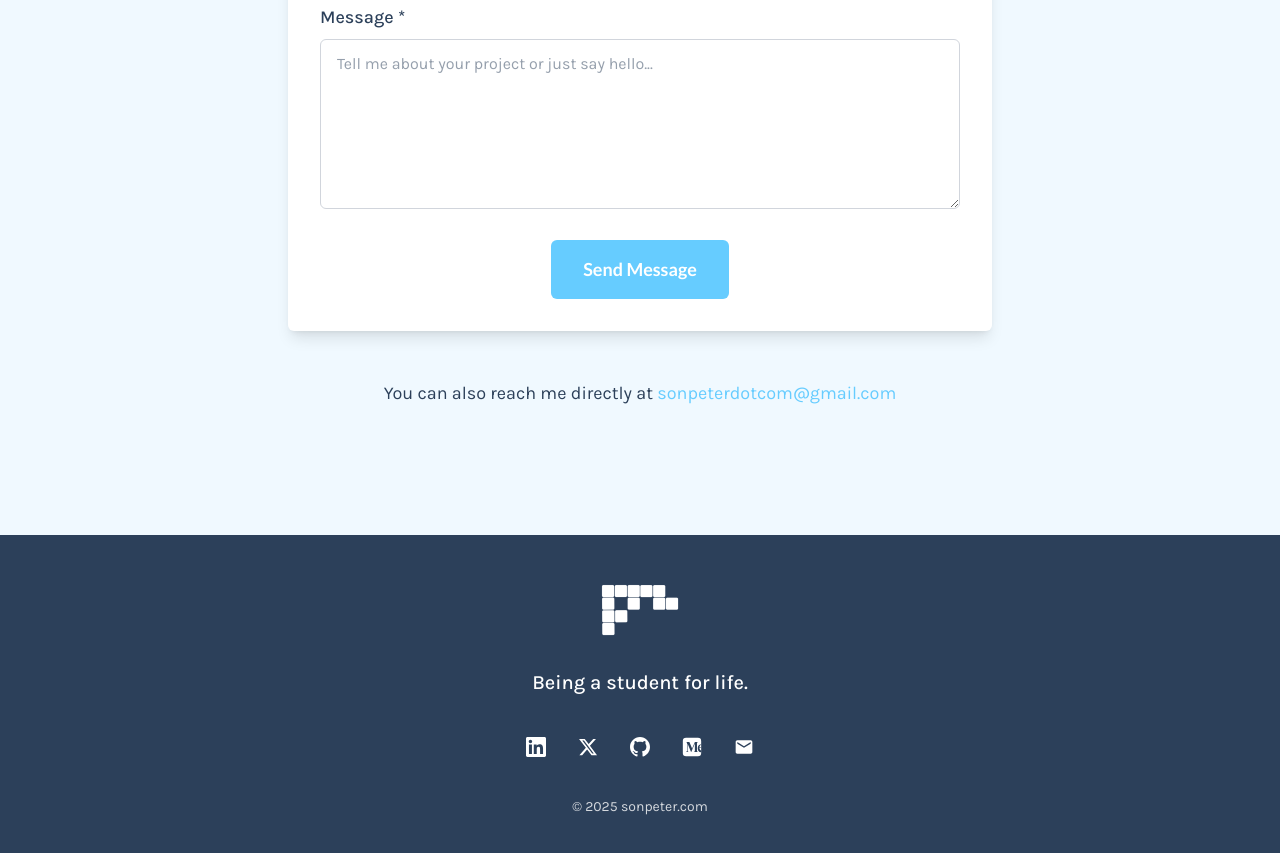
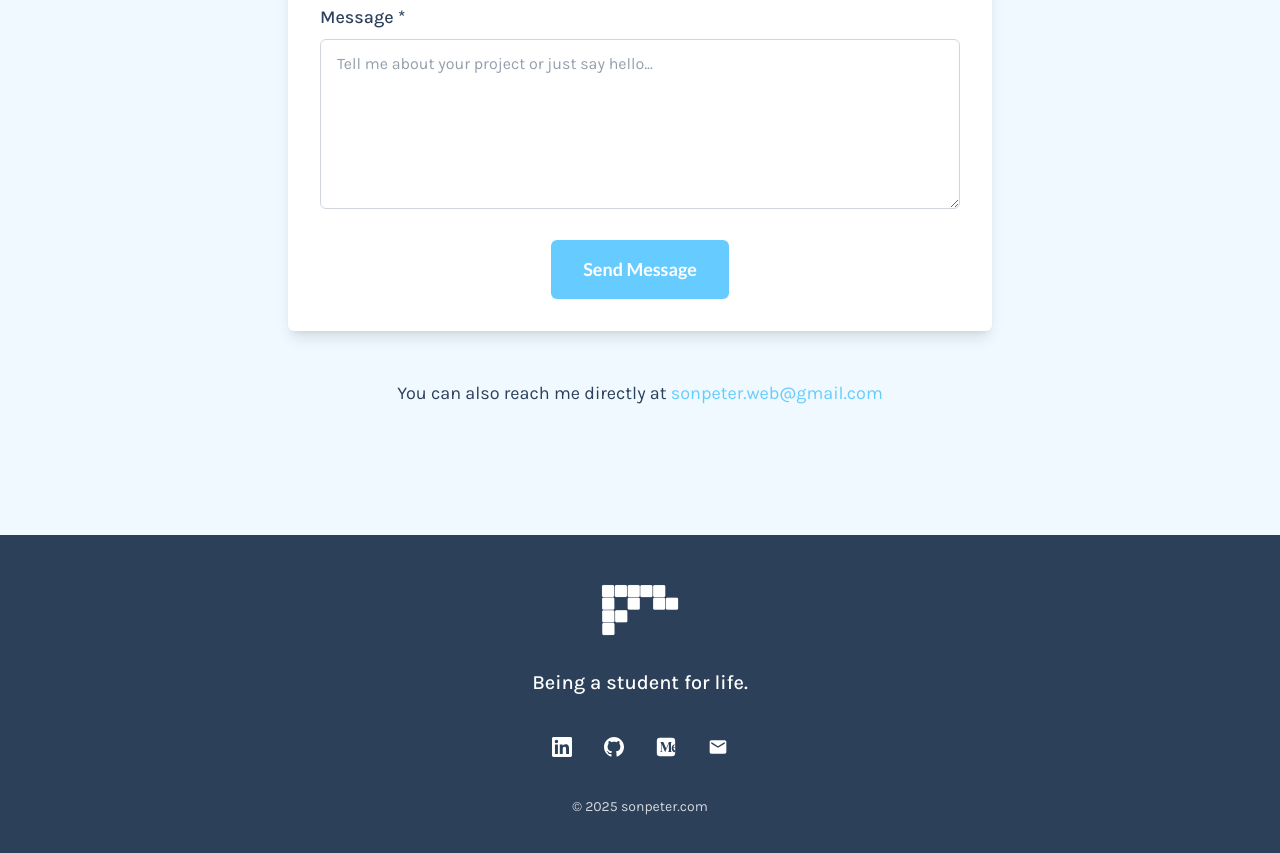
Before and after one commit to spacekey28/portfolio-site-astro, an Astro site: page /contact in a window 1280 px wide. Shown: the part 649-1502 px from the top of the page. Built offline with nearby package versions, Linux system fonts and the light colour scheme; Astro itself is replaced by a stand-in of ours.

Commit message:
Update socials

```diff
--- a/src/components/SocialLinks.tsx
+++ b/src/components/SocialLinks.tsx
@@ -21,17 +21,8 @@ const SocialLinks: React.FC<SocialLinksProps> = ({ variant = 'dark', className =
             )
         },
         {
-            name: 'X',
-            href: 'https://x.com/spacekey28',
-            icon: (
-                <svg width="20" height="20" viewBox="0 0 24 24" fill="none" xmlns="http://www.w3.org/2000/svg">
-                    <path d="M18.244 2.25h3.308l-7.227 8.26 8.502 11.24H16.17l-5.214-6.817L4.99 21.75H1.68l7.73-8.835L1.254 2.25H8.08l4.713 6.231zm-1.161 17.52h1.833L7.084 4.126H5.117z" fill={iconColor} />
-                </svg>
-            )
-        },
-        {
             name: 'GitHub',
-            href: 'https://github.com/spacekey28',
+            href: 'https://github.com/sonpeterweb',
             icon: (
                 <svg width="20" height="20" viewBox="0 0 24 24" fill="none" xmlns="http://www.w3.org/2000/svg">
                     <path d="M12 0c-6.626 0-12 5.373-12 12 0 5.302 3.438 9.8 8.207 11.387.599.111.793-.261.793-.577v-2.234c-3.338.726-4.033-1.416-4.033-1.416-.546-1.387-1.333-1.756-1.333-1.756-1.089-.745.083-.729.083-.729 1.205.084 1.839 1.237 1.839 1.237 1.07 1.834 2.807 1.304 3.492.997.107-.775.418-1.305.762-1.604-2.665-.305-5.467-1.334-5.467-5.931 0-1.311.469-2.381 1.236-3.221-.124-.303-.535-1.524.117-3.176 0 0 1.008-.322 3.301 1.23.957-.266 1.983-.399 3.003-.404 1.02.005 2.047.138 3.006.404 2.291-1.552 3.297-1.23 3.297-1.23.653 1.653.242 2.874.118 3.176.77.84 1.235 1.911 1.235 3.221 0 4.609-2.807 5.624-5.479 5.921.43.372.823 1.102.823 2.222v3.293c0 .319.192.694.801.576 4.765-1.589 8.199-6.086 8.199-11.386 0-6.627-5.373-12-12-12z" fill={iconColor} />
@@ -54,7 +45,7 @@ const SocialLinks: React.FC<SocialLinksProps> = ({ variant = 'dark', className =
         },
         {
             name: 'Email',
-            href: 'mailto:sonpeterdotcom@gmail.com',
+            href: 'mailto:sonpeter.web@gmail.com',
             icon: (
                 <svg width="20" height="20" viewBox="0 0 24 24" fill="none" xmlns="http://www.w3.org/2000/svg">
                     <path d="M20 4H4c-1.1 0-1.99.9-1.99 2L2 18c0 1.1.9 2 2 2h16c1.1 0 2-.9 2-2V6c0-1.1-.9-2-2-2zm0 4l-8 5-8-5V6l8 5 8-5v2z" fill={iconColor} />
--- a/src/pages/contact.astro
+++ b/src/pages/contact.astro
@@ -66,7 +66,7 @@ import Layout from '../layouts/Layout.astro';
             </form>
 
             <p class="text-navy mt-12 text-lg">
-                You can also reach me directly at <a href="mailto:sonpeterdotcom@gmail.com" class="text-sky hover:underline">sonpeterdotcom@gmail.com</a>
+                You can also reach me directly at <a href="mailto:sonpeter.web@gmail.com" class="text-sky hover:underline">sonpeter.web@gmail.com</a>
             </p>
         </div>
     </main>
```
